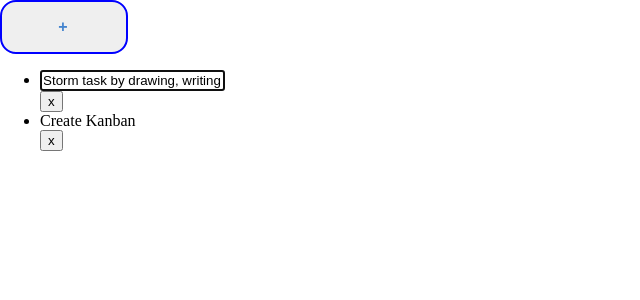
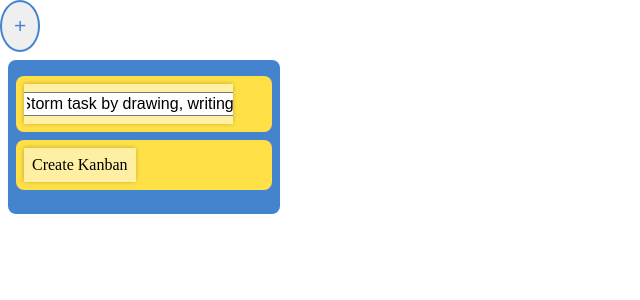
Before and after one commit to flyjwayur/Taskfriend, a React (Create React App) app: page / in a window 1280 px wide. Both pictures are taken after a click on the element "BrainStorm task by drawing, writing". Shown: the top 300 px of the page, without its empty margins (0-640 px from the left). Built offline with nearby package versions, Linux system fonts and the light colour scheme.

Commit message:
Add style to notes, note and button

```diff
--- a/src/App.js
+++ b/src/App.js
@@ -1,15 +1,15 @@
-import React, { Component } from 'react';
+import React, { Component } from "react";
+import uuid from 'uuid';
 import Notes from './components/Notes/index';
 import Button from './components/Button/index';
 
 import notes from './data/notes';
-import uuid from 'uuid';
 
-import './App.css';
+import "./App.css";
 
 class App extends Component {
   state = {
-    notes,
+    notes
   };
 
   addNote = () => {
@@ -18,15 +18,15 @@ class App extends Component {
         ...this.state.notes,
         {
           id: uuid.v4(),
-          task: 'New task wow',
-        },
-      ],
+          task: "New task wow"
+        }
+      ]
     });
   };
 
   deleteNote = (e, id) => {
     this.setState({
-      notes: this.state.notes.filter(note => note.id !== id),
+      notes: this.state.notes.filter(note => note.id !== id)
     });
   };
 
@@ -37,7 +37,7 @@ class App extends Component {
           note.editing = true;
         }
         return note;
-      }),
+      })
     });
   };
 
@@ -49,7 +49,7 @@ class App extends Component {
           note.task = task;
         }
         return note;
-      }),
+      })
     });
   };
 
@@ -59,18 +59,18 @@ class App extends Component {
     return (
       <div>
         <Button
-          type='button'
-          label='+'
+          type="button"
+          label="+"
           onClick={this.addNote}
-          size='md'
-          variant='outlined'
+          size="sm"
+          variant="outlined"
         />
         <Notes
           notes={notes}
           onNoteClick={this.activateNoteEdit}
           onEdit={this.editNote}
           onDelete={this.deleteNote}
-        />
+        />{" "}
       </div>
     );
   }
--- a/src/assets/styles/_variables.scss
+++ b/src/assets/styles/_variables.scss
@@ -1,23 +1,41 @@
-$font-family: 'Karla', Roboto, -apple-system, BlinkMacSystemFont, Segoe UI,
-  Oxygen, Ubuntu, Cantarell, Fira Sans, Droid Sans, Helvetica Neue, sans-serif;
-$font-family-secondary: Roboto, -apple-system, BlinkMacSystemFont, Segoe UI,
-  Oxygen, Ubuntu, Cantarell, Fira Sans, Droid Sans, Helvetica Neue, sans-serif;
+$font-family: 'Karla',
+Roboto,
+-apple-system,
+BlinkMacSystemFont,
+Segoe UI,
+Oxygen,
+Ubuntu,
+Cantarell,
+Fira Sans,
+Droid Sans,
+Helvetica Neue,
+sans-serif;
+$font-family-secondary: Roboto,
+-apple-system,
+BlinkMacSystemFont,
+Segoe UI,
+Oxygen,
+Ubuntu,
+Cantarell,
+Fira Sans,
+Droid Sans,
+Helvetica Neue,
+sans-serif;
 
 // Playful Color which can bring good ideas
 $primary: #4484ce;
 $secondary: #f9cf00;
 $secondary-dark: #F19f4d;
 $third: #f19f4d;
-$light: white;
-$dark: black;
+$grey: #353535;
+$lightGrey: #cccccc;
+$white: white;
+$black: black;
 $transparent-black-50: rgba(0, 0, 0, 0.5);
 $transparent-white-50: rgba(255, 255, 255, 0.5);
 $transparent-white-70: rgba(255, 255, 255, 0.7);
 
-$blog-text-color: #353535;
-$blog-underline: rgb(233, 233, 233);
-$blogPost-paragraph-color: #353535;
-$copyright: #cccccc;
+
 
 //Spacing
 $spacing-base: 16px;
@@ -48,77 +66,69 @@ $sideBar-z-index: 10000;
 
 //breakpoints
 @mixin font-size-l-xxxx {
-  @include interpolate(
-    $properties: font-size,
+  @include interpolate($properties: font-size,
     $min-screen: 20rem,
     $max-screen: 85.375rem,
     $min-value: 1.802rem,
-    $max-value: 4.209rem
-  );
+    $max-value: 4.209rem);
 }
+
 @mixin font-size-l-xxx {
-  @include interpolate(
-    $properties: font-size,
+  @include interpolate($properties: font-size,
     $min-screen: 20rem,
     $max-screen: 85.375rem,
     $min-value: 1.602rem,
-    $max-value: 3.157rem
-  );
+    $max-value: 3.157rem);
 }
+
 @mixin font-size-l-xx {
-  @include interpolate(
-    $properties: font-size,
+  @include interpolate($properties: font-size,
     $min-screen: 20rem,
     $max-screen: 85.375rem,
     $min-value: 1.424rem,
-    $max-value: 2.369rem
-  );
+    $max-value: 2.369rem);
 }
+
 @mixin font-size-l-x {
-  @include interpolate(
-    $properties: font-size,
+  @include interpolate($properties: font-size,
     $min-screen: 20rem,
     $max-screen: 85.375rem,
     $min-value: 1.266rem,
-    $max-value: 1.777rem
-  );
+    $max-value: 1.777rem);
 }
+
 @mixin font-size-l {
-  @include interpolate(
-    $properties: font-size,
+  @include interpolate($properties: font-size,
     $min-screen: 20rem,
     $max-screen: 85.375rem,
     $min-value: 1.125rem,
-    $max-value: 1.333rem
-  );
+    $max-value: 1.333rem);
 }
+
 @mixin font-size-m {
   font-size: 1rem;
 }
+
 @mixin font-size-s {
-  @include interpolate(
-    $properties: font-size,
+  @include interpolate($properties: font-size,
     $min-screen: 20rem,
     $max-screen: 85.375rem,
     $min-value: 0.889rem,
-    $max-value: 0.75rem
-  );
+    $max-value: 0.75rem);
 }
+
 @mixin font-size-s-x {
-  @include interpolate(
-    $properties: font-size,
+  @include interpolate($properties: font-size,
     $min-screen: 20rem,
     $max-screen: 85.375rem,
     $min-value: 0.79rem,
-    $max-value: 0.563rem
-  );
+    $max-value: 0.563rem);
 }
+
 @mixin font-size-s-xx {
-  @include interpolate(
-    $properties: font-size,
+  @include interpolate($properties: font-size,
     $min-screen: 20rem,
     $max-screen: 85.375rem,
     $min-value: 0.702rem,
-    $max-value: 0.422rem
-  );
+    $max-value: 0.422rem);
 }
--- a/src/components/Button/styles.scss
+++ b/src/components/Button/styles.scss
@@ -4,55 +4,43 @@
 .button {
   display: inline-block;
   text-align: center;
-  margin: 0;
   padding: 0.75rem;
-  border: 2px solid blue;
+  border: 2px solid $primary;
   color: $primary;
-  border-radius: 16px;
-  font-size: 1.2rem;
-  font-weight: 700;
-  letter-spacing: 2px;
+  border-radius: 50%;
   transition: all 0.2s;
   cursor: pointer;
 
-  @include for-tablet-landscape-down {
-    width: 10rem;
-    @include font-size-m;
-  }
-
-  &:hover {
+  /* Pseudo-classes */
+  &:hover,
+  &:active {
     background-color: $primary;
-    color: $light;
+    color: $white;
   }
 
   &:focus {
     outline: none;
   }
 
-  @include for-tablet-portrait-down {
-    width: 10rem;
-    @include font-size-m;
-  }
-
   /* Size */
   &--sm {
-    @include size(2rem, 0.8rem, $spacing-00-75);
+    @include size(2rem, 1rem, $spacing-00-75);
     @include font-size-s;
   }
 
   &--md {
-    @include size(8rem, 1rem, $spacing-01);
+    @include size(4rem, 1.5rem, $spacing-01);
     @include font-size-m;
   }
 
   &--lg {
-    @include size(12rem, 2rem, $spacing-01-50);
+    @include size(6rem, 2rem, $spacing-01-50);
     @include font-size-l;
   }
 
   /* Colors */
   &--primary {
-    @include color($primary, $light);
+    @include color($primary, $white);
   }
 
   /* Variant */
@@ -65,12 +53,13 @@
   &--outlined {
     border: 1px solid $transparent-black-50;
     background-color: transparent;
+
     &:hover {
       border-color: $primary;
     }
   }
 
-  &____text {
-    font-size: 1.2rem;
+  &__label {
+    @include font-size-l;
   }
 }
--- a/src/components/Editable/index.js
+++ b/src/components/Editable/index.js
@@ -1,42 +1,30 @@
-import React, {
-  Component
-} from 'react';
+import React, { Component } from "react";
+import classNames from "classnames";
+import "./styles.scss";
 
-const Editable = ({
-  editing,
-  value,
-  onEdit,
-  ...props
-}) => {
+const Editable = ({ editing, value, onEdit, className, ...props }) => {
   if (editing) {
-    return <Editable.Edit value = {
-      value
-    }
-    onEdit = {
-      onEdit
-    } {
-      ...props
-    }
-    />;
+    return (
+      <Editable.Edit
+        value={value}
+        onEdit={onEdit}
+        className={className}
+        {...props}
+      />
+    );
   }
-  return <Editable.Value value = {
-    value
-  }
-  />;
+  return <Editable.Value className={className} value={value} />;
 };
 
-Editable.Value = ({
-  value,
-  ...props
-}) => < span {
-  ...props
-} > {
-  value
-} < /span>;
+Editable.Value = ({ value, className, ...props }) => (
+  <span className={classNames("editable__value", className)} {...props}>
+    {value}
+  </span>
+);
 
 class Edit extends Component {
   checkEnter = e => {
-    if (e.key === 'Enter') {
+    if (e.key === "Enter") {
       this.finishEdit(e);
     }
   };
@@ -49,28 +37,17 @@ class Edit extends Component {
   };
 
   render() {
-    const {
-      value,
-      onEdit,
-      ...props
-    } = this.props;
+    const { value, onEdit, className, ...props } = this.props;
 
-    return ( <
-      input type = 'text'
-      autoFocus = {
-        true
-      }
-      defaultValue = {
-        value
-      }
-      onBlur = {
-        this.finishEdit
-      }
-      onKeyPress = {
-        this.checkEnter
-      } {
-        ...props
-      }
+    return (
+      <input
+        type="text"
+        autoFocus
+        defaultValue={value}
+        onBlur={this.finishEdit}
+        onKeyPress={this.checkEnter}
+        className={classNames("editable__edit", className)}
+        {...props}
       />
     );
   }
--- /dev/null
+++ b/src/components/Editable/styles.scss
@@ -0,0 +1,18 @@
+@import '../../assets/styles/_variables.scss';
+@import '../../assets/styles/_mixins.scss';
+
+.editable {
+  &__value {
+    display: inline-block;
+    @include font-size-m;
+  }
+
+  &__edit {
+    display: block;
+    @include font-size-m;
+
+    &:focus {
+      outline: none;
+    }
+  }
+}
--- a/src/components/Note/index.js
+++ b/src/components/Note/index.js
@@ -1,7 +1,12 @@
-import React from 'react';
+import React from "react";
+import "./styles.scss";
 
 const note = ({ children, ...props }) => {
-  return <div {...props}>{children}</div>;
+  return (
+    <div className="note" {...props}>
+      {children}
+    </div>
+  );
 };
 
 export default note;
--- /dev/null
+++ b/src/components/Note/styles.scss
@@ -0,0 +1,18 @@
+@import '../../assets/styles/_variables.scss';
+@import '../../assets/styles/_mixins.scss';
+
+.note {
+  overflow: auto;
+  margin-right: 0.5rem;
+  padding: 0.5rem;
+  background-color: $transparent-white-50;
+  box-shadow: 0 0 0.3rem 0.03rem rgba(0, 0, 0, .3);
+  //To get min-height
+  display: inline-block;
+  transition: .6s;
+
+  &:hover,
+  &:focus {
+    box-shadow: 0 0 0.3rem .03rem rgba(0, 0, 0, .7);
+  }
+}
--- a/src/components/Notes/index.js
+++ b/src/components/Notes/index.js
@@ -1,16 +1,22 @@
-import React from 'react';
-import Note from '../Note/index';
-import Editable from '../Editable/index';
+import React from "react";
+import Note from "../Note/index";
+import Editable from "../Editable/index";
+
+import "./styles.scss";
 
 const Notes = ({ notes, onNoteClick, onEdit, onDelete }) => {
   return (
-    <ul>
+    <ul className="notes">
       {notes.map(({ id, editing, task }) => (
-        <li key={id}>
+        <li className="notes__note" key={id}>
           <Note onClick={() => onNoteClick(id)}>
             <Editable id={id} editing={editing} value={task} onEdit={onEdit} />
           </Note>
-          <button type='button' onClick={e => onDelete(e, id)}>
+          <button
+            type="button"
+            className="notes__note__delete-button"
+            onClick={e => onDelete(e, id)}
+          >
             x
           </button>
         </li>
--- /dev/null
+++ b/src/components/Notes/styles.scss
@@ -0,0 +1,45 @@
+@import '../../assets/styles/_variables.scss';
+@import '../../assets/styles/_mixins.scss';
+
+.notes {
+  margin: 0.5rem;
+  padding: 1rem;
+  border-radius: 8px;
+  //Considering when a user type long text
+  max-width: 15rem;
+  list-style: none;
+  display: flex;
+  flex-direction: column;
+  align-items: center;
+  background-color: $primary;
+
+  &__note {
+    display: flex;
+    justify-content: space-between;
+    align-items: center;
+    background-color: lighten($secondary, 15%);
+    width: 100%;
+    padding: 0.5rem;
+    border-radius: 8px;
+    margin-bottom: 0.5rem;
+
+    &:hover &__delete-button {
+      visibility: visible;
+      opacity: 1;
+    }
+
+    &__delete-button {
+      @include font-size-l;
+      background-color: $white;
+      border-radius: 50%;
+      border: none;
+      cursor: pointer;
+      visibility: hidden;
+      opacity: 0;
+      transition: opacity .6s;
+
+    }
+
+  }
+
+}
```
Also changed, not shown: src/components/Button/index.js (+3 -7 lines), .eslintrc.json (added).
